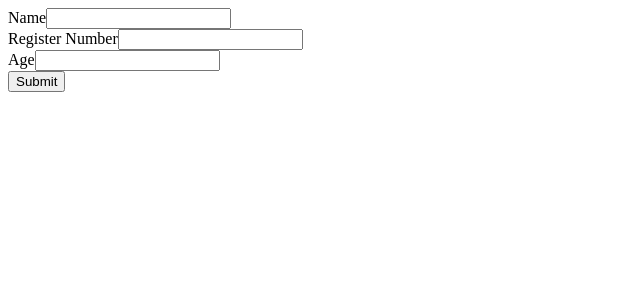
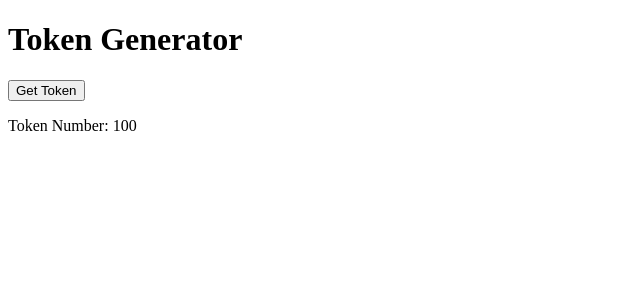
Before and after one commit to nk1102/Demo-Angular, an Angular app: page / in a window 1280 px wide. Shown: the top 300 px of the page, without its empty margins (0-640 px from the left). Built offline with nearby package versions, Linux system fonts and the light colour scheme.

Commit message:
Changes done

```diff
--- a/src/app/components/home/home.component.html
+++ b/src/app/components/home/home.component.html
@@ -1,17 +1,5 @@
-<form action="#" >
-  <div>
-    <label for="name">Name</label>
-    <input type="text" id="name" #nameInput>
-  </div>
-  <div>
-    <label for="reg">Register Number</label>
-    <input type="text" id="reg" #regInput required>
-  </div>
-  <div>
-    <label for="age">Age</label>
-    <input type="text" id="age" #ageInput required>
-  </div>
-  <button (click)="addNewStudent(nameInput.value, regInput.value, ageInput.value); $event.preventDefault()">Submit</button>
-</form>
-
-<p>{{ studentDetails }}</p>
+<div class="container">
+  <h1>Token Generator</h1>
+  <button (click)="clicked()">Get Token</button>
+  <p>Token Number: {{ token }}</p>
+</div>
--- a/src/app/components/home/home.component.ts
+++ b/src/app/components/home/home.component.ts
@@ -1,4 +1,5 @@
 import { Component } from '@angular/core';
+
 
 @Component({
   selector: 'app-home',
@@ -7,11 +8,10 @@ import { Component } from '@angular/core';
 })
 export class HomeComponent {
 
-  studentDetails: string = '';
+  token = 100;
 
-  addNewStudent(name: string, reg: string, age: string) {
-    this.studentDetails = `${name}-${reg}-${age}`;
-
+  clicked() {
+    this.token++;
   }
 
 }
```
Also changed, not shown: src/app/app.module.ts (+5 -2 lines).
